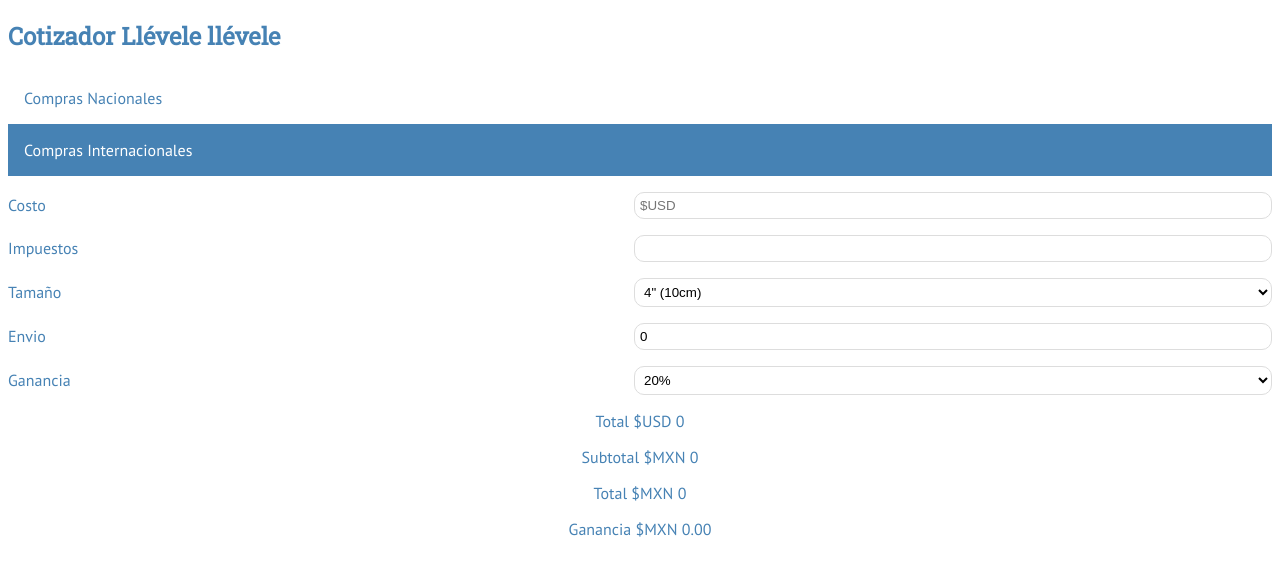
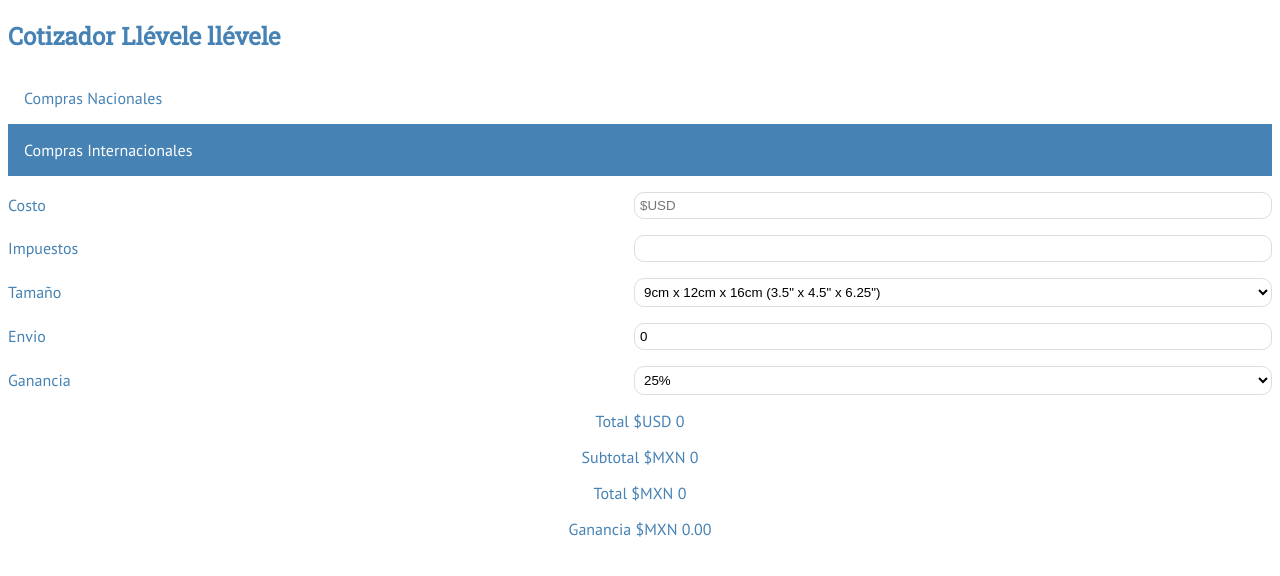
Before and after one commit to vampaynani/llevele2-rates, a React (Vite) app: page / in a window 1280 px wide. Both pictures are taken after a click on the link "Compras Internacionales". Shown: the top 576 px of the page. Built offline with nearby package versions, Linux system fonts and the light colour scheme; no server answers.

Commit message:
Fixed sizes and delivery

```diff
--- a/components/Internationals.js
+++ b/components/Internationals.js
@@ -7,9 +7,9 @@ export default class Internationals extends Component{
     this.state = {
       amount: '',
       taxes: '',
-      size: 0.3,
+      size: 0.6,
       delivery: 0,
-      profit: 0.2,
+      profit: 0.25,
       exchange: 0,
       totalUSD: 0,
       totalMXN: 0
@@ -85,12 +85,13 @@ export default class Internationals extends Component{
           <p>
             <label>Tamaño</label>
             <select value={this.state.size} onChange={e => this.updateSize(e)}>
-              <option value="0.3">4" (10cm)</option>
-              <option value="0.6">6" (15cm)</option>
-              <option value="0.9">8" (20cm)</option>
-              <option value="1.2">10" (25cm)</option>
-              <option value="1.2">15" (37.5cm)</option>
-              <option value="1.5">20" (50cm)</option>
+              {/*<option value="0.3">4" (10cm)</option>*/}
+              <option value="0.6">9cm x 12cm x 16cm (3.5" x 4.5" x 6.25")</option>
+              <option value="0.9">14cm x 18cm x 23cm (5.5" x 7" x 9")</option>
+              <option value="1.2">16cm x 20cm x 25cm (6" x 7.5" x 9.5")</option>
+              <option value="1.5">18cm x 22cm x 25cm (7" x 8.5" x 9.5")</option>
+              <option value="1.8">20cm x 22cm x 25cm (7.5" x 8.5" x 9.5")</option>
+              <option value="2.1">20cm x 25cm x 30cm (7.5" x 9.5" x 11.5")</option>
             </select>
           </p>
           <p>
```
Also changed, not shown: 3 other files (tests, documents, lock files or other folders).
